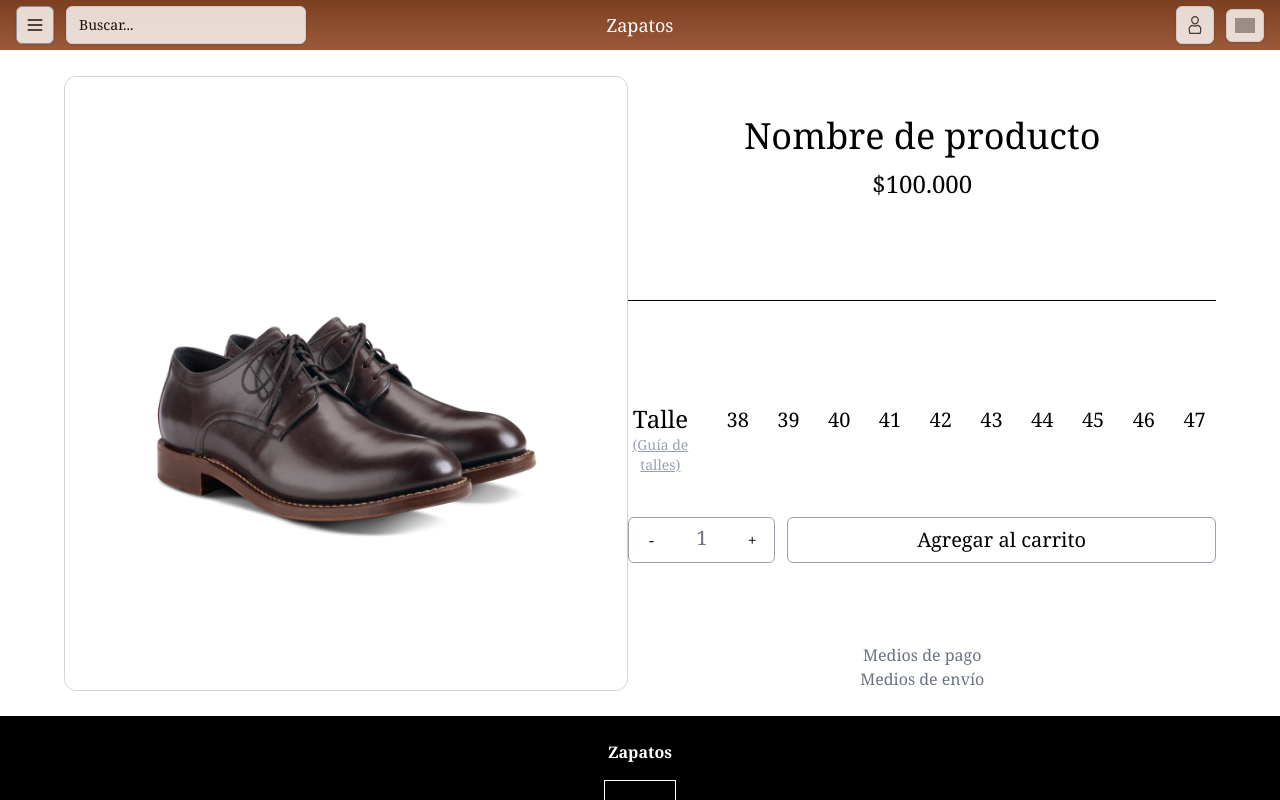
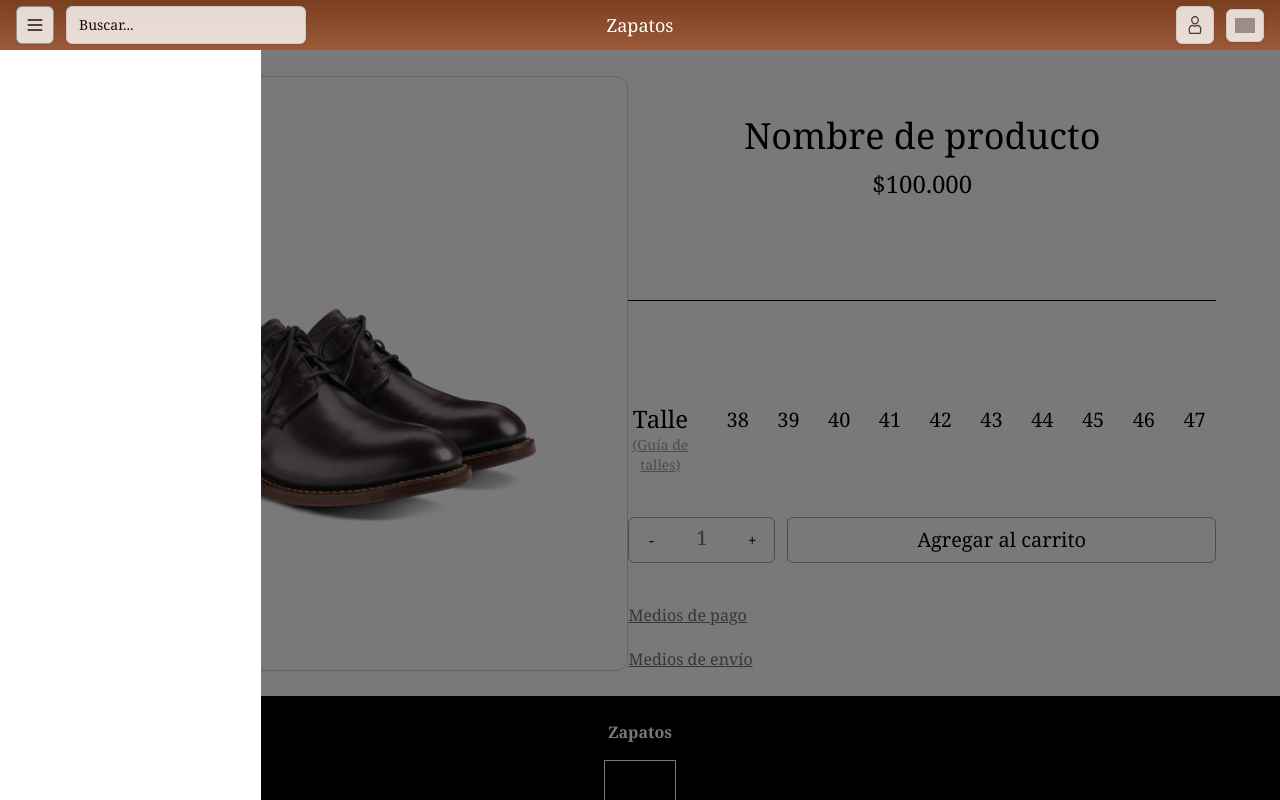
Before and after one commit to MatMassu/zapatos, a Next.js app: page /productos/1 in a window 1280 px wide. Both pictures are taken after a click on the button 35 px from the left and 25 px from the top of the page. Shown: the top 800 px of the page. Built offline with nearby package versions, Linux system fonts and the light colour scheme; grey boxes are pictures that could not be loaded.

Commit message:
- Added interactive payment and shipping options to product page. - [WIP] Added interactive drawer.

```diff
--- a/src/app/layout.tsx
+++ b/src/app/layout.tsx
@@ -31,7 +31,6 @@ export default function RootLayout({
         className={`${geistSans.variable} ${geistMono.variable} antialiased`}
       >
         <NavBar />
-        {/*<Drawer />*/}
         <main className="flex flex-col bg-amber-950">{children}</main>
         <Footer />
       </body>
--- a/src/app/productos/[slug]/page.tsx
+++ b/src/app/productos/[slug]/page.tsx
@@ -9,20 +9,22 @@ import { useState } from "react";
 }) { */
 
 export default function ProductPage() {
-  const [amount, setAmount] = useState(1);
   /*  const productId = (await params).Id; */
 
-  function increaseAmount() {
+  const [isPaymentOpen, setIsPaymentOpen] = useState(false);
+  const [isShippingOpen, setIsShippingOpen] = useState(false);
+
+  const [amount, setAmount] = useState(1);
+  const increaseAmount = () => {
     if (amount < 10) {
       setAmount(amount + 1);
     }
-  }
-
-  function decreaseAmount() {
+  };
+  const decreaseAmount = () => {
     if (amount > 1) {
       setAmount(amount - 1);
     }
-  }
+  };
 
   /* TODO: con productId recuperar datos de DB para mostrar info de compra */
   return (
@@ -100,9 +102,37 @@ export default function ProductPage() {
             </div>
           </div>
 
-          <div className="text-gray-500 mt-20">
-            <p>Medios de pago</p>
-            <p>Medios de envío</p>
+          <div className="flex flex-col w-full items-start text-gray-500 mt-10">
+            <div
+              className="underline cursor-pointer select-none active:text-gray-400"
+              onClick={() => setIsPaymentOpen(!isPaymentOpen)}
+              aria-expanded={isPaymentOpen}
+            >
+              Medios de pago
+            </div>
+
+            {isPaymentOpen && (
+              <div className="border transition-all transform rounded-md p-2 text-left w-full">
+                <p>Tarjeta de crédito</p>
+                <p>Transferencia o deposito</p>
+                <p>MercadoPago</p>
+              </div>
+            )}
+
+            <div
+              className="underline cursor-pointer select-none mt-5 active:text-gray-400"
+              onClick={() => setIsShippingOpen(!isShippingOpen)}
+              aria-expanded={isShippingOpen}
+            >
+              Medios de envío
+            </div>
+            {isShippingOpen && (
+              <div className="border transition-all transform rounded-md p-2 text-left w-full">
+                <p>Andreani</p>
+                <p>OCA</p>
+                <p>Correo Argentino</p>
+              </div>
+            )}
           </div>
         </div>
       </div>
--- a/src/components/drawer.tsx
+++ b/src/components/drawer.tsx
@@ -1,24 +1,10 @@
-/*
 "use client";
 
-import { useState } from "react";
-import Button from "./button";
-import SearchBar from "./searchbar";
-
 export default function Drawer() {
-  const [isOpen] = useState(true);
-
   return (
-    <div className="absolute bg-white min-h-full w-80 p-4 text-black">
-      <ul>
-        <div className="grid grid-cols-2 items-center">
-          <div className="relative left-11">
-            <SearchBar />
-          </div>
-          <Button src={"menu.svg"} />
-        </div>
-      </ul>
+    <div className="fixed flex size-full mt-[100px]">
+      <div className="min-h-screen bg-white basis-1/4 p-4 text-black"></div>
+      <div className="w-full h-screen bg-[#00000086] backdrop-blur-md z-10"></div>
     </div>
   );
 }
-*/
--- a/src/components/navbar.tsx
+++ b/src/components/navbar.tsx
@@ -1,16 +1,22 @@
+"use client";
+
 import Link from "next/link";
 import Button from "./button";
 import SearchBar from "./searchbar";
+import { useState } from "react";
+import Drawer from "./drawer";
 
 export default function NavBar() {
+  const [isOpen, setOpen] = useState(false);
+
   return (
-    <nav className="fixed grid grid-cols-3 h-[50px] w-full items-center bg-gradient-to-b from-[#884929cc] to-[#b16b47cc] px-4 z-50 backdrop-blur-sm ">
+    <nav className="fixed grid grid-cols-3 h-[50px] w-full items-center bg-gradient-to-b from-[#884929cc] to-[#b16b47cc] px-4 z-40 backdrop-blur-sm">
       {/* Left section: menu + search */}
       <div className="flex items-center gap-3">
-        <Button src={"/menu.svg"} />
+        <Button src={"/menu.svg"} onClick={() => setOpen(!isOpen)} />
         <SearchBar />
       </div>
-
+      {isOpen && <Drawer />}
       {/* Center section: brand */}
       <div className="text-center font-serif text-lg text-white cursor-pointer">
         <Link href="/">Zapatos</Link>
```
